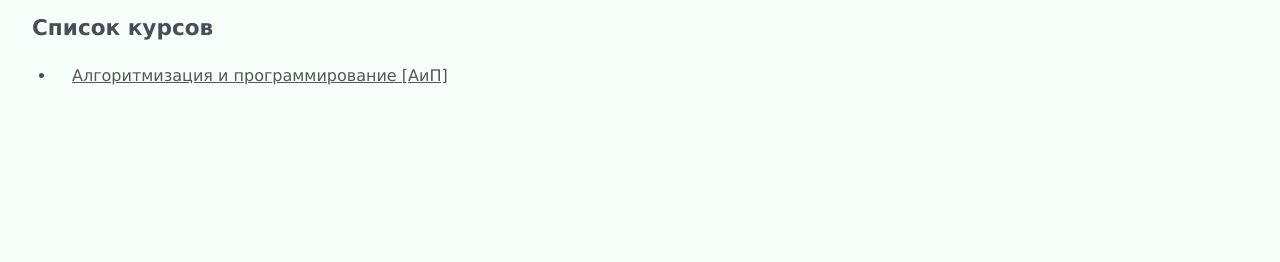
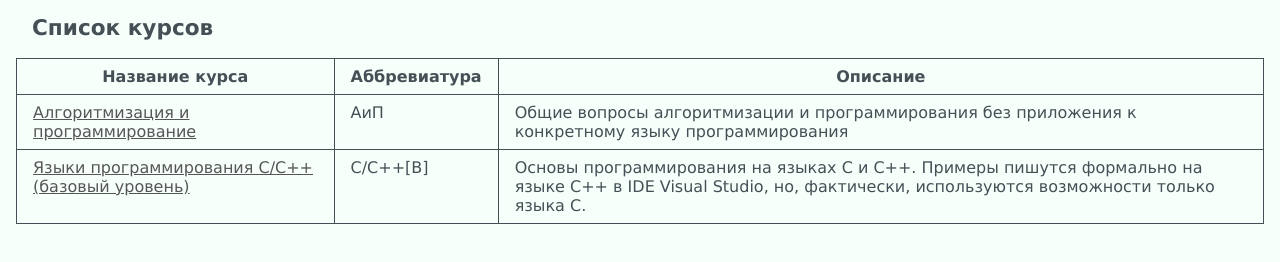
Before and after one commit to yermochenko/yermochenko.github.io, a plain HTML site: page index.html in a window 1280 px wide. Shown: the part 70-332 px from the top of the page. Drawn offline with Linux system fonts and the light colour scheme.

Commit message:
Добавлен курс C/C++[B] с видеоматериалами

```diff
--- a/algorithmization-and-programming/labs/lab-3-emulator/style.css
+++ b/algorithmization-and-programming/labs/lab-3-emulator/style.css
@@ -14,10 +14,6 @@ code {
 }
 
 .bordered {
-	th, td {
-		vertical-align: top;
-	}
-
 	tr:nth-child(3) td {
 		text-align: center;
 		font-style: italic;
--- a/algorithmization-and-programming/other/emulator/style.css
+++ b/algorithmization-and-programming/other/emulator/style.css
@@ -1,8 +1,4 @@
 .bordered {
-	th, td {
-		vertical-align: top;
-	}
-
 	.number {
 		text-align: center;
 
--- /dev/null
+++ b/c-and-c++/labs/style.css
@@ -0,0 +1,45 @@
+.narrow {
+	display: table-cell;
+
+	li {
+		margin-bottom: 16px; border-bottom: 1px solid var(--color-secondary);
+	}
+}
+
+pre, table.bordered {
+	margin-bottom: 32px;
+}
+
+.example {
+	font-weight: bold;
+	font-style: italic;
+}
+
+.code {
+	background: #282C34;
+	padding: 2px 8px;
+	margin-top: 1px;
+	margin-bottom: 1px;
+	border-radius: 3px;
+	color: #ABB2BF;
+}
+
+.type {
+	color: #D19A66;
+}
+
+.keyword {
+	color: #C678DD;
+}
+
+.identifier {
+	color: #E6C07B;
+}
+
+.literal {
+	color: #56B6C2;
+}
+
+.string {
+	color: #98C379;
+}
--- a/index.html
+++ b/index.html
@@ -8,8 +8,22 @@
 	</head>
 	<body>
 		<h2>Список курсов</h2>
-		<ul class="courses-list">
-			<li><a href="algorithmization-and-programming/index.html">Алгоритмизация и программирование [АиП]</a></li>
-		</ul>
+		<table class="bordered courses-list">
+			<tr>
+				<th>Название курса</th>
+				<th>Аббревиатура</th>
+				<th>Описание</th>
+			</tr>
+			<tr>
+				<td><a href="algorithmization-and-programming/index.html">Алгоритмизация и программирование</a></td>
+				<td>АиП</td>
+				<td>Общие вопросы алгоритмизации и программирования без приложения к конкретному языку программирования</td>
+			</tr>
+			<tr>
+				<td><a href="c-and-c++/index.html">Языки программирования C/C++ (базовый уровень)</a></td>
+				<td>C/C++[B]</td>
+				<td>Основы программирования на языках C и C++. Примеры пишутся формально на языке C++ в IDE Visual Studio, но, фактически, используются возможности только языка C.</td>
+			</tr>
+		</table>
 	</body>
 </html>
--- a/map.js
+++ b/map.js
@@ -22,5 +22,9 @@ export default {
 			abbr: 'Эмулятор',
 			url: '/algorithmization-and-programming/other/emulator/index.html'
 		}]
+	}, {
+		title: 'Языки программирования C/C++ (базовый уровень)',
+		abbr: 'C/C++[B]',
+		url: '/c-and-c++/index.html'
 	}]
 };
--- a/style/main.css
+++ b/style/main.css
@@ -1,6 +1,7 @@
 :root {
 	--padding-h: 16px;
 	--padding-v: 0;
+	--line-spacing: 1.5;
 
 	--color-primary: #445056;
 	--color-secondary: #565656;
@@ -36,6 +37,10 @@ nav, main, h1, h2, h3, p, li {
 	font-size: var(--font-size-base);
 	padding: var(--padding-v) var(--padding-h);
 	font-family: var(--font-family);
+}
+
+p, li {
+	line-height: var(--line-spacing);
 }
 
 code {
@@ -97,5 +102,6 @@ table.bordered {
 	td, th {
 		border: 1px solid var(--color-primary);
 		padding: var(--table-cell-padding-v) var(--table-cell-padding-h);
+		vertical-align: top;
 	}
 }
--- a/style/start-page.css
+++ b/style/start-page.css
@@ -1,4 +1,6 @@
-.courses-list li {
-	padding-top: 8px;
-	padding-bottom: 8px;
+table.courses-list {
+	th, td {
+		padding: 8px 16px;
+		vertical-align: top;
+	}
 }
```
